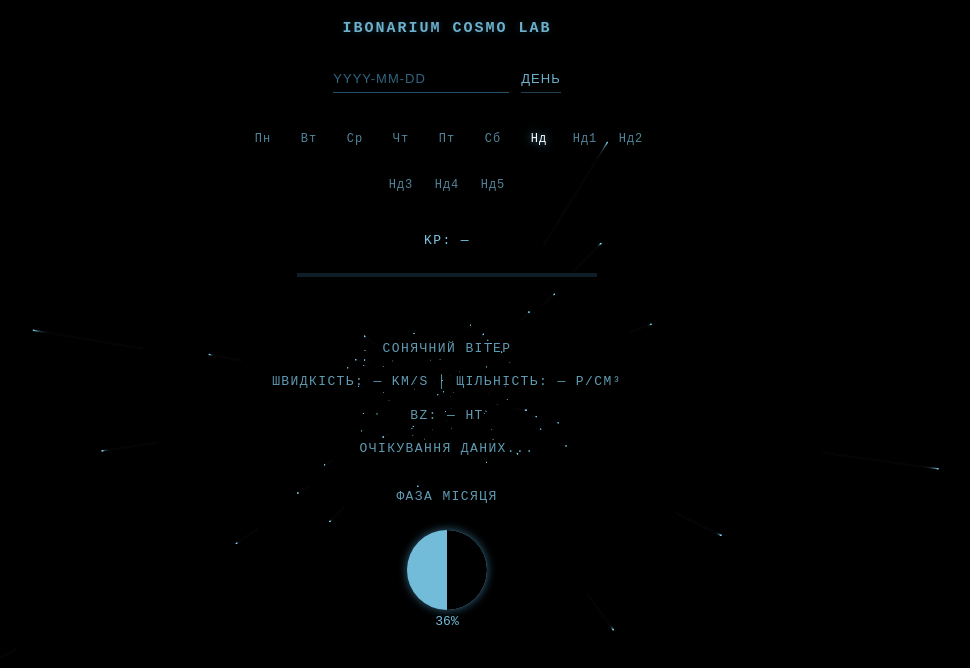
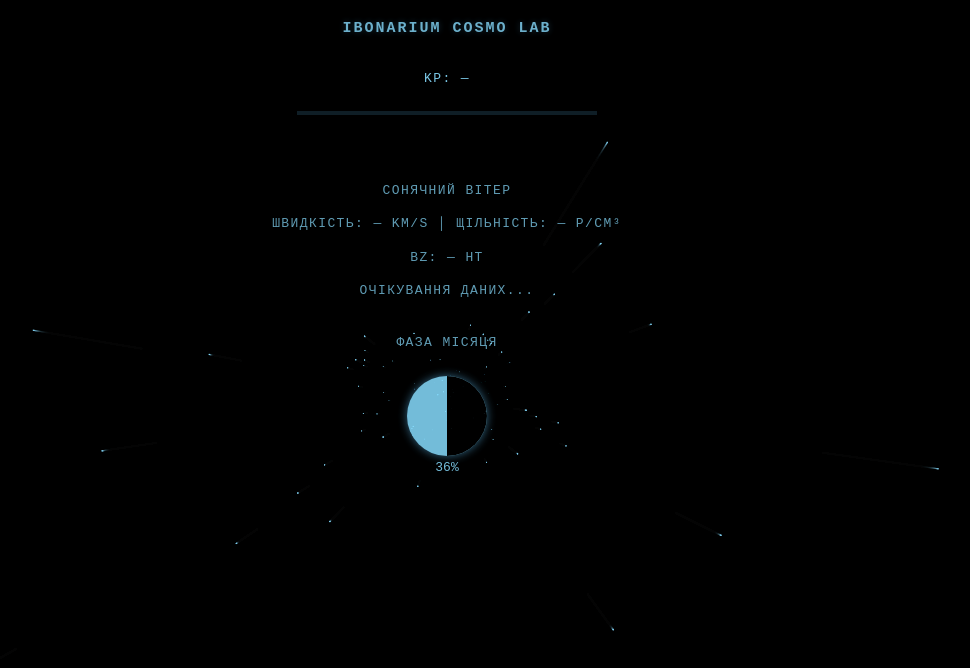
Before and after one commit to lavandaaudit/cosmo.dynamics, a plain HTML site: page index.html in a window 1280 px wide. Shown: the whole page, without its empty margins (193-1163 px from the left). Drawn offline with Linux system fonts and the light colour scheme; no server answers.

Commit message:
Refactor index.html structure and styles

```diff
--- a/index.html
+++ b/index.html
@@ -19,7 +19,7 @@
         .wrapper {
             position:relative; z-index:2;
             height:100%; padding:20px;
-            display:flex; flex-direction:column; gap:28px;
+            display:flex; flex-direction:column; gap:32px;
             align-items:center; justify-content:flex-start;
             overflow-y:auto;
         }
@@ -32,30 +32,7 @@
             display:flex; flex-direction:column; gap:14px;
             align-items:center; text-align:center;
         }
-        input,button{
-            background:transparent;
-            border:none; border-bottom:1px solid rgba(100,200,255,0.4);
-            color:#88ddff; padding:6px 0;
-            font-size:13px; letter-spacing:1px;
-            outline:none; transition:.3s;
-        }
-        input::placeholder { color:rgba(100,200,255,0.5); }
-        button{cursor:pointer; opacity:0.8;}
-        button:hover{opacity:1; text-shadow:0 0 6px rgba(100,200,255,0.5);}
         p {font-size:13px; letter-spacing:1.4px; opacity:0.7; line-height:1.5;}
-        #cycle-frame{
-            display:flex; flex-wrap:wrap; justify-content:center; gap:10px;
-        }
-        .cycle-label{
-            width:36px; height:36px;
-            display:flex; align-items:center; justify-content:center;
-            font-size:12px; letter-spacing:1px;
-            opacity:0.6; transition:.3s;
-        }
-        .highlighted{
-            opacity:1; color:#ffffff;
-            text-shadow:0 0 8px rgba(100,200,255,0.8);
-        }
         .kp-bar {
             width:300px; height:4px;
             background:rgba(100,200,255,0.15);
@@ -84,16 +61,6 @@
 <canvas id="stars"></canvas>
 <div class="wrapper">
     <h1>IBONARIUM COSMO LAB</h1>
-
-    <div class="block">
-        <div style="display:flex;gap:12px;flex-wrap:wrap;justify-content:center;">
-            <input type="text" id="date-entry" placeholder="YYYY-MM-DD">
-            <button onclick="showIbonarium()">ДЕНЬ</button>
-        </div>
-        <p id="result-label" style="white-space:pre-line;opacity:0.8;"></p>
-
-        <div id="cycle-frame"></div>
-    </div>
 
     <div class="block">
         <p class="kp-text" id="kp-text">KP: —</p>
@@ -141,32 +108,6 @@
         requestAnimationFrame(drawStars);
     }
     drawStars();
-
-    /* IBONARIUM DATE */
-    const ibonDays=["Пн","Вт","Ср","Чт","Пт","Сб","Нд","Нд1","Нд2","Нд3","Нд4","Нд5"];
-    const startDate=new Date(1,0,1);
-    function realIbonariumDate(d=new Date()){
-        const delta=Math.floor((d-startDate)/(86400000));
-        return {delta,day:ibonDays[delta%12],idx:delta%12};
-    }
-    const cycleFrame=document.getElementById('cycle-frame');
-    ibonDays.forEach(day=>{
-        const el=document.createElement('div');
-        el.className='cycle-label'; el.textContent=day;
-        cycleFrame.appendChild(el);
-    });
-    function highlight(idx){
-        Array.from(cycleFrame.children).forEach((e,i)=>e.classList.toggle('highlighted',i===idx));
-    }
-    function showIbonarium(){
-        const val=document.getElementById('date-entry').value.trim();
-        const d=val?new Date(val):new Date();
-        if(isNaN(d)){document.getElementById('result-label').textContent='ПОМИЛКА ФОРМАТУ'; return;}
-        const {delta,day,idx}=realIbonariumDate(d);
-        document.getElementById('result-label').textContent=`ДАТА: ${d.toISOString().slice(0,10)}\nДЕНЬ: ${day}\nДНІВ ВІД 1 Н.Е.: ${delta}`;
-        highlight(idx);
-    }
-    highlight(realIbonariumDate().idx);
 
     /* SPACE DATA */
     const KP_URL="https://services.swpc.noaa.gov/json/planetary_k_index_1m.json";
```
